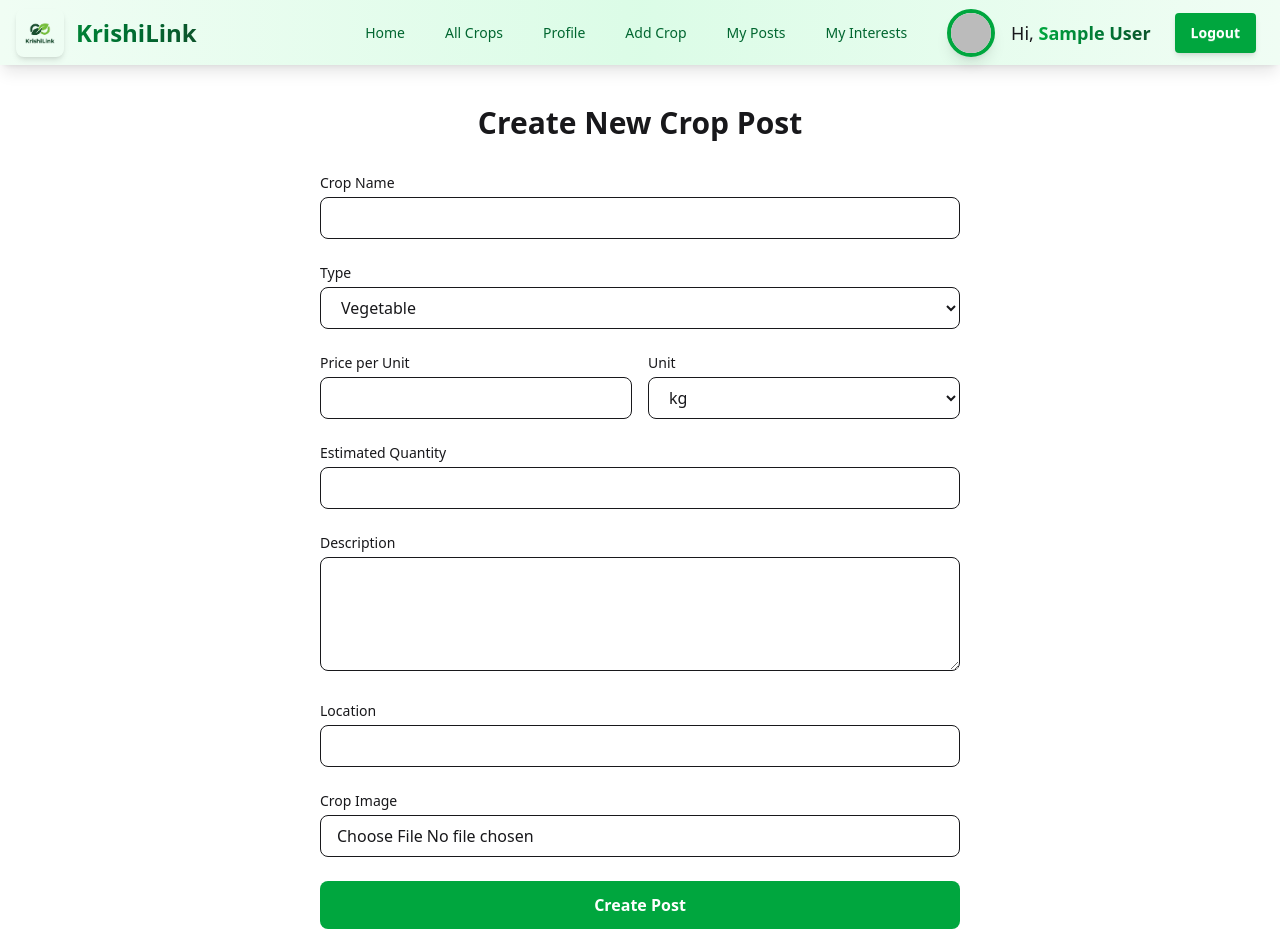
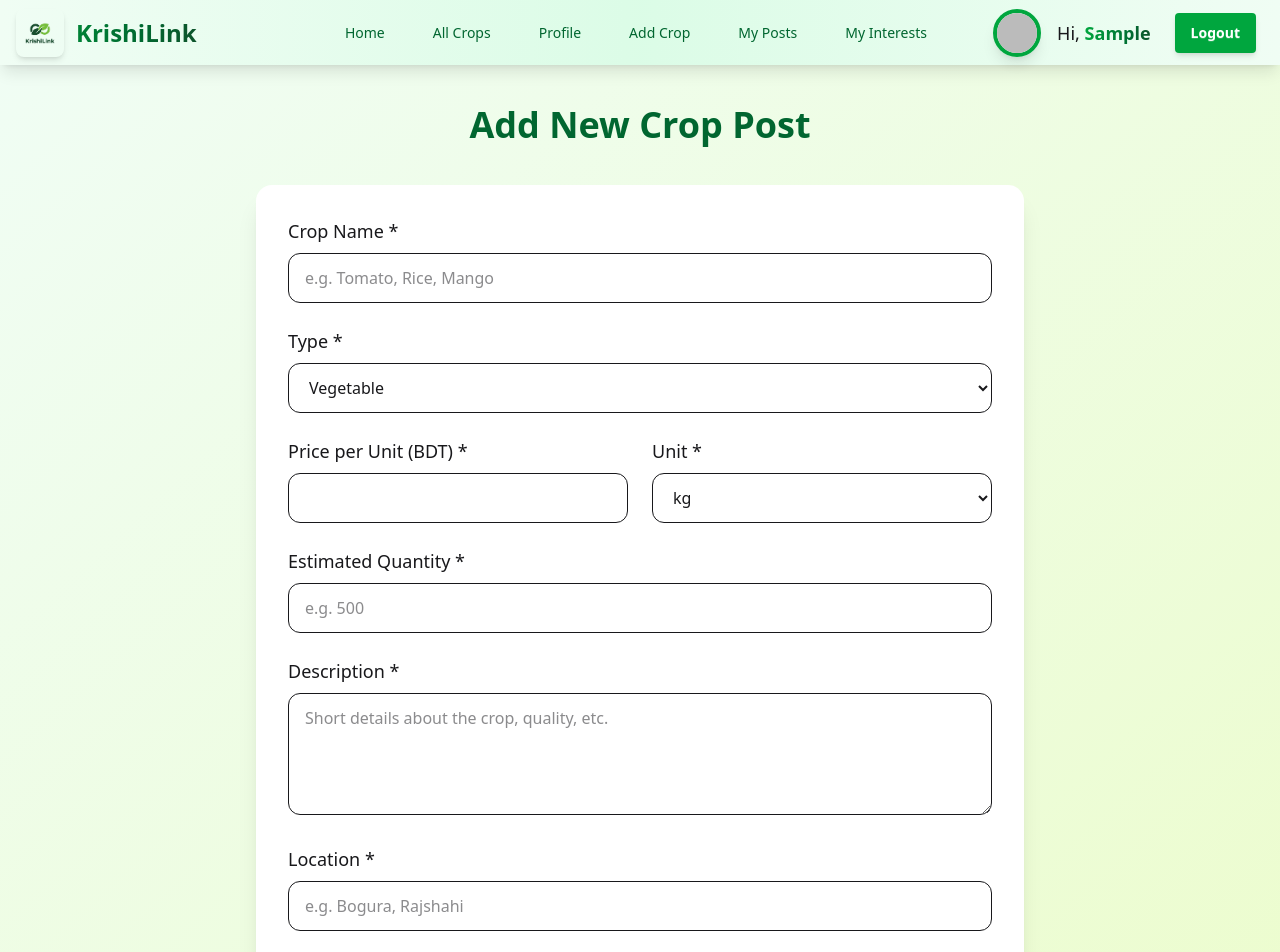
Before and after one commit to meherunnesaenta/krishilink-client, a React app: page /add-crop in a window 1280 px wide. Shown: the top 952 px of the page. Built offline with nearby package versions, Linux system fonts and the light colour scheme; no server answers; sample sign-in values are in the browser's storage; the HTML template or start-up script is replaced by a standard one.

Commit message:
added the my post section

```diff
--- a/package.json
+++ b/package.json
@@ -21,6 +21,7 @@
     "react": "^19.2.0",
     "react-dom": "^19.2.0",
     "react-hook-form": "^7.68.0",
+    "react-hot-toast": "^2.6.0",
     "react-icons": "^5.5.0",
     "react-router": "^7.10.1",
     "react-router-dom": "^6.30.2",
--- a/src/Context/AuthProvider.jsx
+++ b/src/Context/AuthProvider.jsx
@@ -1,5 +1,5 @@
 import React, { createContext, useEffect, useState } from 'react';
-export const AuthContext = createContext();
+export const AuthContext = createContext(null);
 
 import { createUserWithEmailAndPassword, getAuth, onAuthStateChanged, sendPasswordResetEmail, signInWithEmailAndPassword, signInWithPopup, signOut, updateProfile } from "firebase/auth";
 import { app } from '../Firebase/Firebase.config';
@@ -59,6 +59,7 @@ const AuthProvider = ({ children }) => {
         const unsubscribe = onAuthStateChanged(auth, (currentUser) => {
             setUser(currentUser);
             setLoading(false);
+            console.log('auth state changed', currentUser);
 
         })
         return () => {
--- a/src/components/Card/CardDetails.jsx
+++ b/src/components/Card/CardDetails.jsx
@@ -82,7 +82,11 @@ const CropDetails = () => {
 
 
   useEffect(() => {
-    fetch(`http://localhost:3000/card/interest/${crop._id}`)
+    fetch(`http://localhost:3000/card/interest/${crop._id}`,{
+      headers:{
+        authorization: `Bearer ${user?.accessToken}`
+      }
+    })
       .then(res => res.json())
       .then(data => {
         console.log('interest for this crop', data)
--- a/src/components/Navbar/Navbar.jsx
+++ b/src/components/Navbar/Navbar.jsx
@@ -9,11 +9,6 @@ import { AuthContext } from '../../Context/AuthProvider';
 const navbarVariants = {
   hidden: { opacity: 0, y: -20 },
   visible: { opacity: 1, y: 0, transition: { duration: 0.7, ease: "easeOut" } },
-};
-
-const linkVariants = {
-  hover: { scale: 1.08, color: "#166534" },
-  tap: { scale: 0.95 },
 };
 
 const dropdownVariants = {
@@ -118,9 +113,9 @@ export default function Navbar() {
                 </Link>
             </div>
 
-            {/* Desktop Menu - Fixed nested <li> error */}
+            {/* Desktop Menu */}
             <div className="navbar-center hidden lg:flex">
-                <ul className="menu menu-horizontal px-4 gap-4">
+                <ul className="menu menu-horizontal px-4 gap-6">
                     {React.Children.map(currentLinks.props.children, (child, index) => (
                         <motion.li
                             key={index}
@@ -131,13 +126,10 @@ export default function Navbar() {
                             whileTap={{ scale: 0.95 }}
                             className="rounded-lg"
                         >
-                            <motion.div
-                                variants={linkVariants}
-                                whileHover="hover"
-                                whileTap="tap"
-                            >
+                            {/* Tailwind-এর transition দিয়ে color change smooth করা হয়েছে */}
+                            <div className="transition-colors duration-300">
                                 {child.props.children}
-                            </motion.div>
+                            </div>
                         </motion.li>
                     ))}
                 </ul>
@@ -163,7 +155,7 @@ export default function Navbar() {
                             />
                             <p className="hidden md:block text-lg">
                                 Hi, <span className="font-bold bg-gradient-to-r from-green-600 to-green-900 bg-clip-text text-transparent">
-                                    {user.displayName || user.email.split('@')[0]}
+                                    {user.displayName.split(' ')[0]}
                                 </span>
                             </p>
                         </motion.div>
@@ -175,7 +167,7 @@ export default function Navbar() {
                 {user ? (
                     <motion.button
                         onClick={handleLogout}
-                        className="btn bg-green-600 text-white border-none hover:bg-green-700 shadow-md"
+                        className="btn bg-green-600 text-white border-none hover:bg-green-700 shadow-md transition-all duration-300"
                         variants={buttonVariants}
                         whileHover="hover"
                         whileTap="tap"
@@ -185,7 +177,7 @@ export default function Navbar() {
                 ) : (
                     <MyNavLink to="/login">
                         <motion.div
-                            className="btn bg-green-600 text-white border-none hover:bg-green-700 shadow-md"
+                            className="btn bg-green-600 text-white border-none hover:bg-green-700 shadow-md transition-all duration-300"
                             variants={buttonVariants}
                             whileHover="hover"
                             whileTap="tap"
--- a/src/pages/AddCrops.jsx
+++ b/src/pages/AddCrops.jsx
@@ -1,12 +1,9 @@
 import React, { useContext, useState } from 'react';
 import { AuthContext } from '../Context/AuthProvider';
 import { useNavigate } from 'react-router-dom';
-import { getDownloadURL, getStorage, ref, uploadBytesResumable } from 'firebase/storage';
-import { app } from '../Firebase/Firebase.config';
+import toast from 'react-hot-toast';
 
-const storage = getStorage(app);
-
-const AddCrops = () => {
+const AddCrop = () => {
   const { user, loading: authLoading } = useContext(AuthContext);
   const navigate = useNavigate();
 
@@ -18,46 +15,10 @@ const AddCrops = () => {
     quantity: '',
     description: '',
     location: '',
-    image: '',
+    image: '', // URL
   });
 
-  const [imageFile, setImageFile] = useState(null);
-  const [uploading, setUploading] = useState(false);
   const [submitting, setSubmitting] = useState(false);
-  const [error, setError] = useState('');
-  const [success, setSuccess] = useState('');
-
-  const handleImageChange = (e) => {
-    if (e.target.files[0]) {
-      setImageFile(e.target.files[0]);
-    }
-  };
-
-  const uploadImage = async () => {
-    if (!imageFile) return null;
-
-    const storageRef = ref(storage, `crop-images/${Date.now()}_${imageFile.name}`);
-    const uploadTask = uploadBytesResumable(storageRef, imageFile);
-
-    return new Promise((resolve, reject) => {
-      setUploading(true);
-      uploadTask.on(
-        'state_changed',
-        (snapshot) => {
-
-        },
-        (error) => {
-          setUploading(false);
-          reject(error);
-        },
-        async () => {
-          const downloadURL = await getDownloadURL(uploadTask.snapshot.ref);
-          setUploading(false);
-          resolve(downloadURL);
-        }
-      );
-    });
-  };
 
   const handleChange = (e) => {
     setFormData({ ...formData, [e.target.name]: e.target.value });
@@ -65,23 +26,15 @@ const AddCrops = () => {
 
   const handleSubmit = async (e) => {
     e.preventDefault();
+
     if (!user) {
-      setError('You must be logged in to create a post.');
+      toast.error('You must be logged in!');
       return;
     }
 
     setSubmitting(true);
-    setError('');
-    setSuccess('');
 
     try {
-
-      let imageUrl = '';
-      if (imageFile) {
-        imageUrl = await uploadImage();
-      }
-
-
       const payload = {
         name: formData.name,
         type: formData.type,
@@ -90,19 +43,17 @@ const AddCrops = () => {
         quantity: Number(formData.quantity),
         description: formData.description,
         location: formData.location,
-        image: imageUrl || formData.image,
+        image: formData.image,
         owner: {
           ownerEmail: user.email,
           ownerName: user.displayName || 'Anonymous',
         },
       };
 
-      // Backend-এ POST রিকোয়েস্ট
       const response = await fetch('http://localhost:3000/card', {
         method: 'POST',
         headers: {
           'Content-Type': 'application/json',
-
         },
         body: JSON.stringify(payload),
       });
@@ -112,62 +63,58 @@ const AddCrops = () => {
         throw new Error(errData.message || 'Failed to create crop post');
       }
 
-      setSuccess('Crop post created successfully!');
+      toast.success('Crop post created successfully!');
 
+      // Redirect to My Posts page after 1.5 seconds
       setTimeout(() => {
-        navigate('/add-crop');
-      }, 2000);
+        navigate('/my-posts');
+      }, 1500);
+
     } catch (err) {
-      setError(err.message || 'Something went wrong');
+      toast.error(err.message || 'Something went wrong');
     } finally {
       setSubmitting(false);
     }
   };
 
   if (authLoading) {
-    return <div className="text-center py-10">Loading...</div>;
+    return <div className="text-center py-20 text-xl">Loading...</div>;
   }
 
   if (!user) {
-    return <div className="text-center py-10 text-red-600">Please log in to create a crop post.</div>;
+    return <div className="text-center py-20 text-red-600 text-xl">Please log in to add a crop post.</div>;
   }
 
   return (
-    <div className="max-w-2xl mx-auto py-10 px-4">
-      <h2 className="text-3xl font-bold mb-8 text-center">Create New Crop Post</h2>
+    <div className="min-h-screen bg-gradient-to-br from-green-50 to-lime-100 py-10 px-4">
+      <div className="max-w-3xl mx-auto">
+        <h2 className="text-4xl font-bold text-center mb-10 text-green-800">
+          Add New Crop Post
+        </h2>
 
-      {success && (
-        <div className="mb-6 p-4 bg-green-100 text-green-800 rounded-lg text-center">
-          {success}
-        </div>
-      )}
-
-      {error && (
-        <div className="mb-6 p-4 bg-red-100 text-red-800 rounded-lg text-center">
-          {error}
-        </div>
-      )}
-
-      <form onSubmit={handleSubmit} className="space-y-6">
+        <form onSubmit={handleSubmit} className="bg-white rounded-2xl shadow-xl p-8 space-y-6">
+          {/* Name */}
           <div>
-          <label className="block text-sm font-medium mb-1">Crop Name</label>
+            <label className="block text-lg font-medium mb-2">Crop Name *</label>
             <input
               type="text"
               name="name"
               required
               value={formData.name}
               onChange={handleChange}
-            className="w-full px-4 py-2 border rounded-lg focus:outline-none focus:ring-2 focus:ring-green-500"
+              className="w-full px-4 py-3 border rounded-xl focus:outline-none focus:ring-2 focus:ring-green-500"
+              placeholder="e.g. Tomato, Rice, Mango"
             />
           </div>
 
+          {/* Type */}
           <div>
-          <label className="block text-sm font-medium mb-1">Type</label>
+            <label className="block text-lg font-medium mb-2">Type *</label>
             <select
               name="type"
               value={formData.type}
               onChange={handleChange}
-            className="w-full px-4 py-2 border rounded-lg focus:outline-none focus:ring-2 focus:ring-green-500"
+              className="w-full px-4 py-3 border rounded-xl focus:outline-none focus:ring-2 focus:ring-green-500"
             >
               <option value="Vegetable">Vegetable</option>
               <option value="Fruit">Fruit</option>
@@ -176,9 +123,10 @@ const AddCrops = () => {
             </select>
           </div>
 
-        <div className="grid grid-cols-2 gap-4">
+          {/* Price & Unit */}
+          <div className="grid grid-cols-1 md:grid-cols-2 gap-6">
             <div>
-            <label className="block text-sm font-medium mb-1">Price per Unit</label>
+              <label className="block text-lg font-medium mb-2">Price per Unit (BDT) *</label>
               <input
                 type="number"
                 name="pricePerUnit"
@@ -187,17 +135,16 @@ const AddCrops = () => {
                 step="0.01"
                 value={formData.pricePerUnit}
                 onChange={handleChange}
-              className="w-full px-4 py-2 border rounded-lg focus:outline-none focus:ring-2 focus:ring-green-500"
+                className="w-full px-4 py-3 border rounded-xl focus:outline-none focus:ring-2 focus:ring-green-500"
               />
             </div>
-
             <div>
-            <label className="block text-sm font-medium mb-1">Unit</label>
+              <label className="block text-lg font-medium mb-2">Unit *</label>
               <select
                 name="unit"
                 value={formData.unit}
                 onChange={handleChange}
-              className="w-full px-4 py-2 border rounded-lg focus:outline-none focus:ring-2 focus:ring-green-500"
+                className="w-full px-4 py-3 border rounded-xl focus:outline-none focus:ring-2 focus:ring-green-500"
               >
                 <option value="kg">kg</option>
                 <option value="ton">ton</option>
@@ -207,8 +154,9 @@ const AddCrops = () => {
             </div>
           </div>
 
+          {/* Quantity */}
           <div>
-          <label className="block text-sm font-medium mb-1">Estimated Quantity</label>
+            <label className="block text-lg font-medium mb-2">Estimated Quantity *</label>
             <input
               type="number"
               name="quantity"
@@ -216,62 +164,76 @@ const AddCrops = () => {
               min="1"
               value={formData.quantity}
               onChange={handleChange}
-            className="w-full px-4 py-2 border rounded-lg focus:outline-none focus:ring-2 focus:ring-green-500"
+              className="w-full px-4 py-3 border rounded-xl focus:outline-none focus:ring-2 focus:ring-green-500"
+              placeholder="e.g. 500"
             />
           </div>
 
+          {/* Description */}
           <div>
-          <label className="block text-sm font-medium mb-1">Description</label>
+            <label className="block text-lg font-medium mb-2">Description *</label>
             <textarea
               name="description"
               rows="4"
               required
               value={formData.description}
               onChange={handleChange}
-            className="w-full px-4 py-2 border rounded-lg focus:outline-none focus:ring-2 focus:ring-green-500"
+              className="w-full px-4 py-3 border rounded-xl focus:outline-none focus:ring-2 focus:ring-green-500"
+              placeholder="Short details about the crop, quality, etc."
             />
           </div>
 
+          {/* Location */}
           <div>
-          <label className="block text-sm font-medium mb-1">Location</label>
+            <label className="block text-lg font-medium mb-2">Location *</label>
             <input
               type="text"
               name="location"
               required
               value={formData.location}
               onChange={handleChange}
-            className="w-full px-4 py-2 border rounded-lg focus:outline-none focus:ring-2 focus:ring-green-500"
+              className="w-full px-4 py-3 border rounded-xl focus:outline-none focus:ring-2 focus:ring-green-500"
+              placeholder="e.g. Bogura, Rajshahi"
             />
           </div>
 
+          {/* Image URL */}
           <div>
-          <label className="block text-sm font-medium mb-1">Crop Image</label>
+            <label className="block text-lg font-medium mb-2">Crop Image URL *</label>
             <input
-            type="file"
-            accept="image/*"
-            onChange={handleImageChange}
-            className="w-full px-4 py-2 border rounded-lg"
+              type="url"
+              name="image"
+              required
+              value={formData.image}
+              onChange={handleChange}
+              className="w-full px-4 py-3 border rounded-xl focus:outline-none focus:ring-2 focus:ring-green-500"
+              placeholder="https://example.com/tomato.jpg"
             />
-          {uploading && <p className="text-blue-600 mt-2">Uploading image...</p>}
-          {imageFile && !uploading && (
-            <p className="text-green-600 mt-2">Image selected: {imageFile.name}</p>
-          )}
+            <p className="text-sm text-gray-600 mt-2">
+              Tip: Upload your photo to{' '}
+              <a href="https://imgbb.com" target="_blank" rel="noopener noreferrer" className="text-blue-600 underline">
+                imgbb.com
+              </a>{' '}
+              (free) and paste the direct link here.
+            </p>
           </div>
 
+          {/* Submit */}
           <button
             type="submit"
-          disabled={submitting || uploading}
-          className={`w-full py-3 rounded-lg text-white font-semibold ${
-            submitting || uploading
+            disabled={submitting}
+            className={`w-full py-4 rounded-xl text-white font-bold text-lg ${
+              submitting
                 ? 'bg-gray-400 cursor-not-allowed'
-              : 'bg-green-600 hover:bg-green-700'
+                : 'bg-green-600 hover:bg-green-700 shadow-lg'
             }`}
           >
-          {submitting ? 'Creating Post...' : 'Create Post'}
+            {submitting ? 'Adding Crop...' : 'Add Crop Post'}
           </button>
         </form>
+      </div>
     </div>
   );
 };
 
-export default AddCrops;
+export default AddCrop;
--- a/src/pages/MyPost.jsx
+++ b/src/pages/MyPost.jsx
@@ -1,7 +1,52 @@
-import React from 'react'
+import React, { useContext, useEffect, useState } from 'react';
+import { AuthContext } from '../Context/AuthProvider'; // AuthContext ইম্পোর্ট করো
+import LatestCard from '../components/Card/LatestCard';
 
 export default function MyPost() {
+  const { user } = useContext(AuthContext); // এটাই সঠিক উপায়
+  const [posts, setPosts] = useState([]);
+  const [loading, setLoading] = useState(true);
+
+  useEffect(() => {
+    if (!user?.email) {
+      setLoading(false);
+      return;
+    }
+
+    fetch(`http://localhost:3000/myposts?email=${user.email}`, {
+      headers: {
+        authorization: `Bearer ${localStorage.getItem('accessToken') || ''}`
+      }
+    })
+      .then(res => res.json())
+      .then(data => {
+        console.log('my posts data', data);
+        setPosts(data);
+        setLoading(false);
+      })
+      .catch(err => {
+        console.error('Fetch error:', err);
+        setLoading(false);
+      });
+  }, [user?.email]);
+
+  if (loading) {
+    return <div className="text-center py-10 text-xl">Loading your posts...</div>;
+  }
+
+  if (!user) {
+    return <div className="text-center py-10 text-xl text-red-600">Please log in to see your posts</div>;
+  }
+
+  if (posts.length === 0) {
+    return <div className="text-center py-10 text-xl text-gray-600">You haven't posted any crops yet.</div>;
+  }
+
   return (
-    <div>MyPost</div>
-  )
+    <div className="grid grid-cols-1 md:grid-cols-2 lg:grid-cols-3 gap-8 w-full max-w-7xl mx-auto p-6">
+      {posts.map(card => (
+        <LatestCard key={card._id} card={card} />
+      ))}
+    </div>
+  );
 }
```
Also changed, not shown: src/components/MyInterest/MyInterest.jsx (+6 -1 lines), 1 other file (tests, documents, lock files or other folders). Lines whose indentation alone changed are shown as unchanged.
